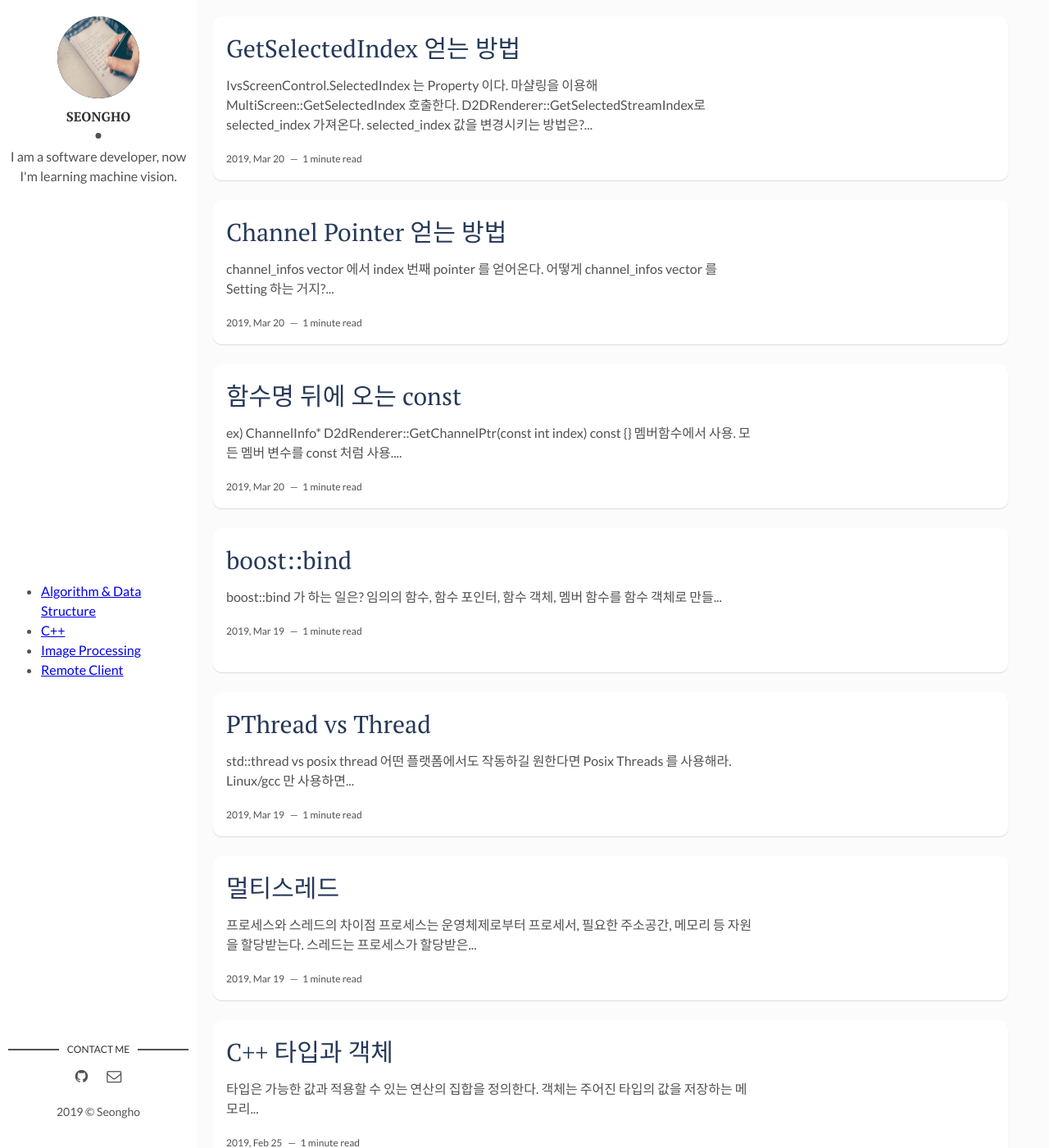
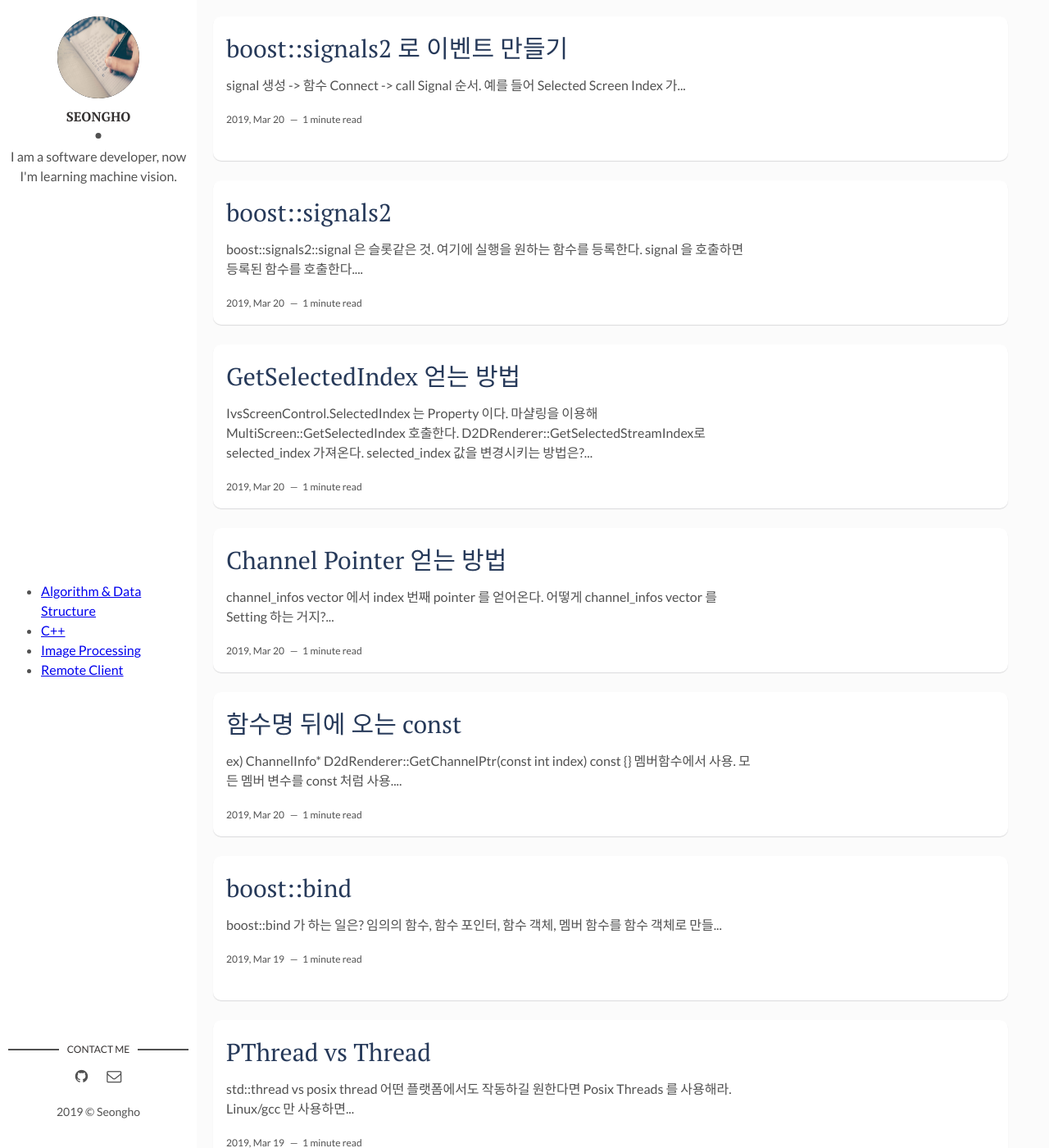
Before and after one commit to nsho77/nsho77.github.io, a Jekyll site: the page built from index.html, in a window 1280 px wide and 1400 px high. Shown: the whole window at 82% size. Built offline with Jekyll 4.4.1, drawn with Linux system fonts in a browser that asks for light colours; the list of posts is cut into pages by our own code; some of the changed text lies outside the part shown.

Commit message:
boost::signals2

```diff
--- a/_posts/C++/2019-03-19-C++_bind.md
+++ b/_posts/C++/2019-03-19-C++_bind.md
@@ -24,4 +24,12 @@
 
 {% endhighlight %}
 
+## 인수 고정과 자리표
+ - bind에 의해 생성된 함수자가 받을 인수
+ - _1, _2 ... _n
+
+ ## 멤버함수와 bind
+  - boost::mem_fn
+  - boost::bind(&A::Start, _1) 은 사실 boost::bind(boost::mem_fn(&A::Start), _1) 이다.
+
  참조 : https://crowmaniac.net/boostbind%EB%A5%BC-%EB%B0%B0%EC%9B%8C%EB%B4%85%EC%8B%9C%EB%8B%A4/
--- /dev/null
+++ b/_posts/C++/2019-03-20-C++_signals2.md
@@ -0,0 +1,50 @@
+---
+layout: post
+title: boost::signals2
+date: 2019-03-20 14:00:00 +0900
+description: C++ Study # Add post description (optional)
+img:  # Add image post (optional)
+tags: [development, C++]
+categories : [C++]
+---
+- boost::signals2::signal 은 슬롯같은 것.
+- 여기에 실행을 원하는 함수를 등록한다.
+- signal 을 호출하면 등록된 함수를 호출한다.
+
+{% highlight cpp %}
+#include <iostream>
+#include <boost/signals2.hpp>
+
+struct HelloWorld
+{
+	void operator()() const
+	{
+		std::cout << "Hello, World!" << std::endl;
+	}
+};
+
+class tempClass
+{
+public :
+	void noReturnFunc()
+	{
+		std::cout << "I'm noReturnFunc" << std::endl;
+	}
+};
+
+
+int main()
+{
+	boost::signals2::signal<void()> sig;
+
+	HelloWorld hello;
+	sig.connect(hello);
+	tempClass tc;
+	sig.connect(std::bind(&tempClass::noReturnFunc, &tc));
+
+	sig();
+
+	std::cout << "Hello World!\n";
+}
+
+{% endhighlight %}
--- /dev/null
+++ b/_posts/RemoteClient/2019-03-20-RC_EventCreateUsingSignal.md
@@ -0,0 +1,17 @@
+---
+layout: post
+title: boost::signals2 로 이벤트 만들기
+date: 2019-03-20 16:00:00 +0900
+description: Remote Client # Add post description (optional)
+img:  # Add image post (optional)
+tags: [development]
+categories : [Remote Client]
+---
+- signal 생성 -> 함수 Connect -> call Signal 순서.
+
+## 예를 들어 Selected Screen Index 가 변경되었을 때 발생하는 이벤트
+- D2DRenderer 에서 signal 생성하고,
+- signal 과 함수를 Connect 하는 함수 정의.
+- MultiScreen 에서 signal 과 subscribe 함수가 실제 연결.
+- D2DRenderer::SetSelectedTileIndex 에서 Call Signal.
+- MultiScreen::RaiseSelectedIndexChangedEvent 에서 넘겨받은 콜백을 호출.
--- a/_posts/RemoteClient/2019-03-20-RC_GetSelectedIndex.md
+++ b/_posts/RemoteClient/2019-03-20-RC_GetSelectedIndex.md
@@ -12,3 +12,5 @@
 - D2DRenderer::GetSelectedStreamIndex로 selected_index 가져온다.
 
 ## selected_index 값을 변경시키는 방법은?
+ - 아래서부터 이벤트가 발생? [여기 참조](/RC_EventCreateUsingSignal)
+ - boost::signals2::signal, boost::signals2::connection [여기 참조](/C++_signal/)
```
